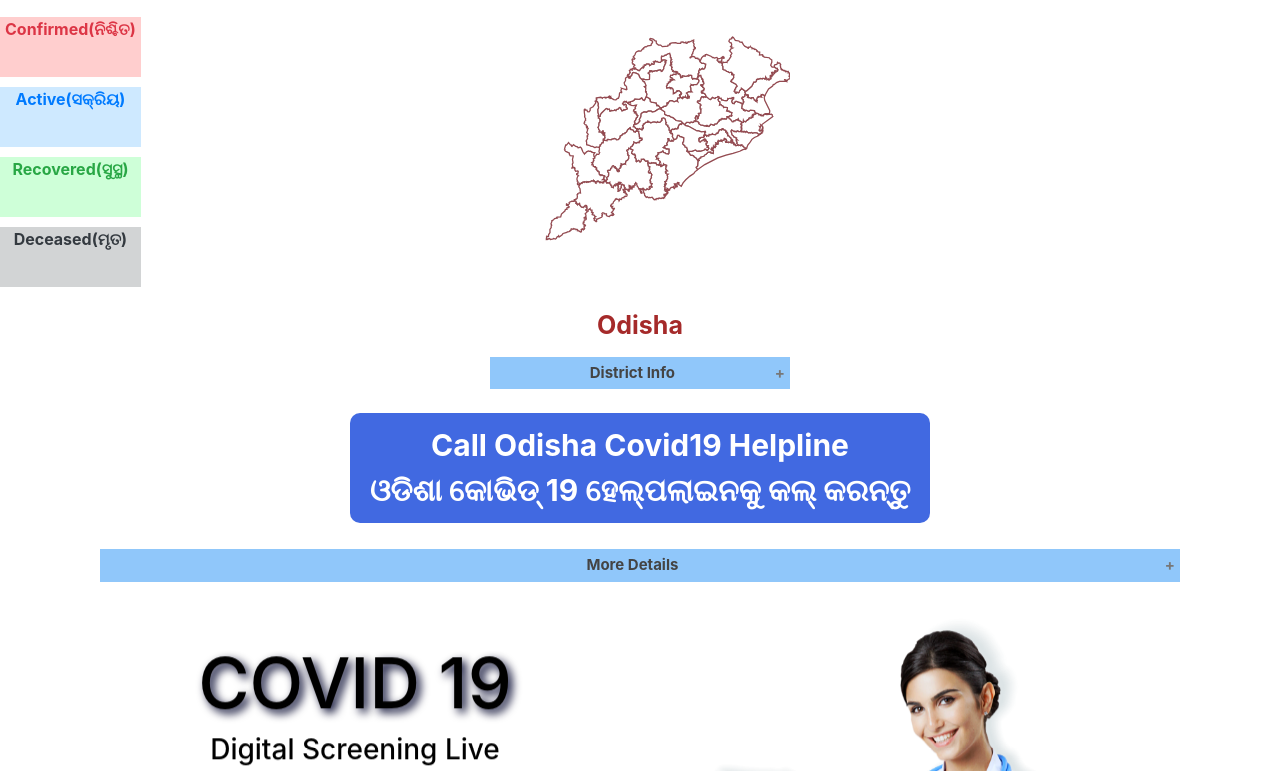
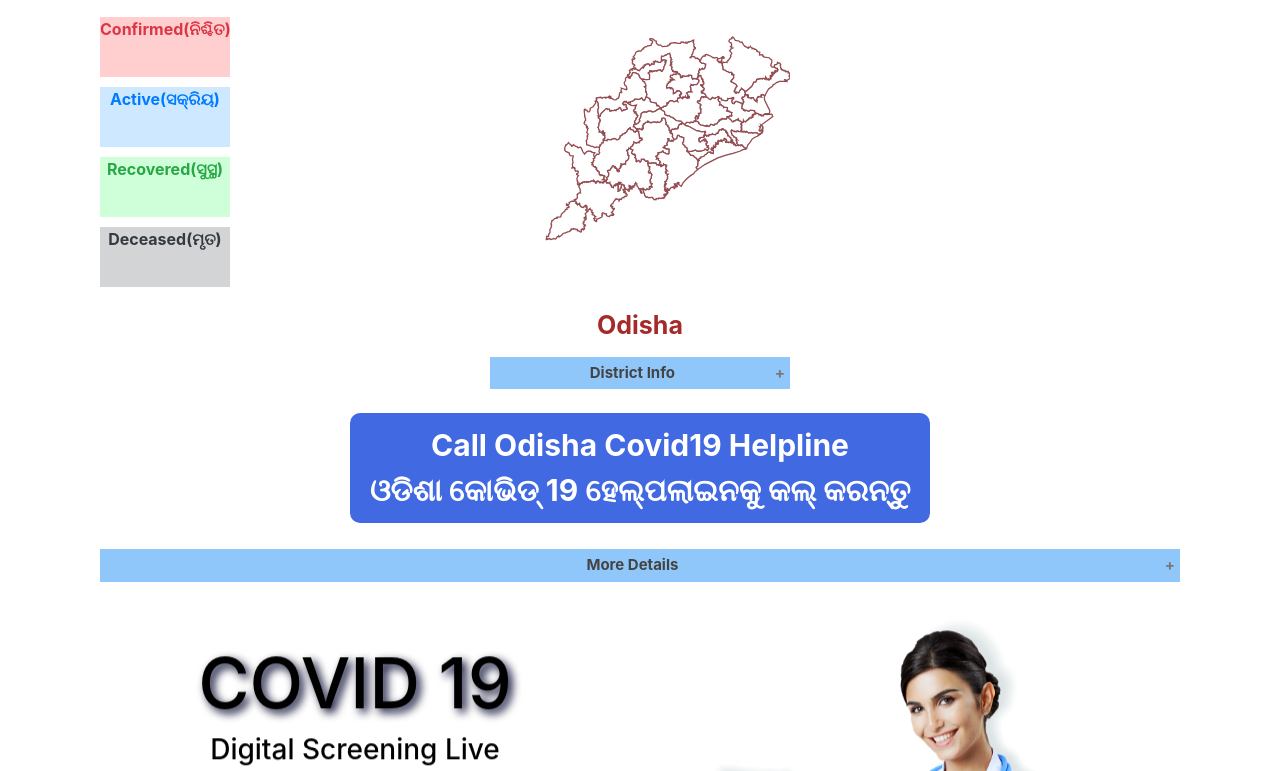
Before and after one commit to bhabani-maharana/Covid-19-WebSite, a plain HTML site: page index.html in a window 1280 px wide. Shown: the part 200-971 px from the top of the page. Drawn offline with nearby package versions, Linux system fonts and the light colour scheme; no server answers.

Commit message:
Update style.css

```diff
--- a/css/style.css
+++ b/css/style.css
@@ -11,7 +11,7 @@ hr {
 }
 
 .word {
-    margin-left: 100px;
+    padding-left: 100px;
 }
 #showcase {
     top: 0;
```
